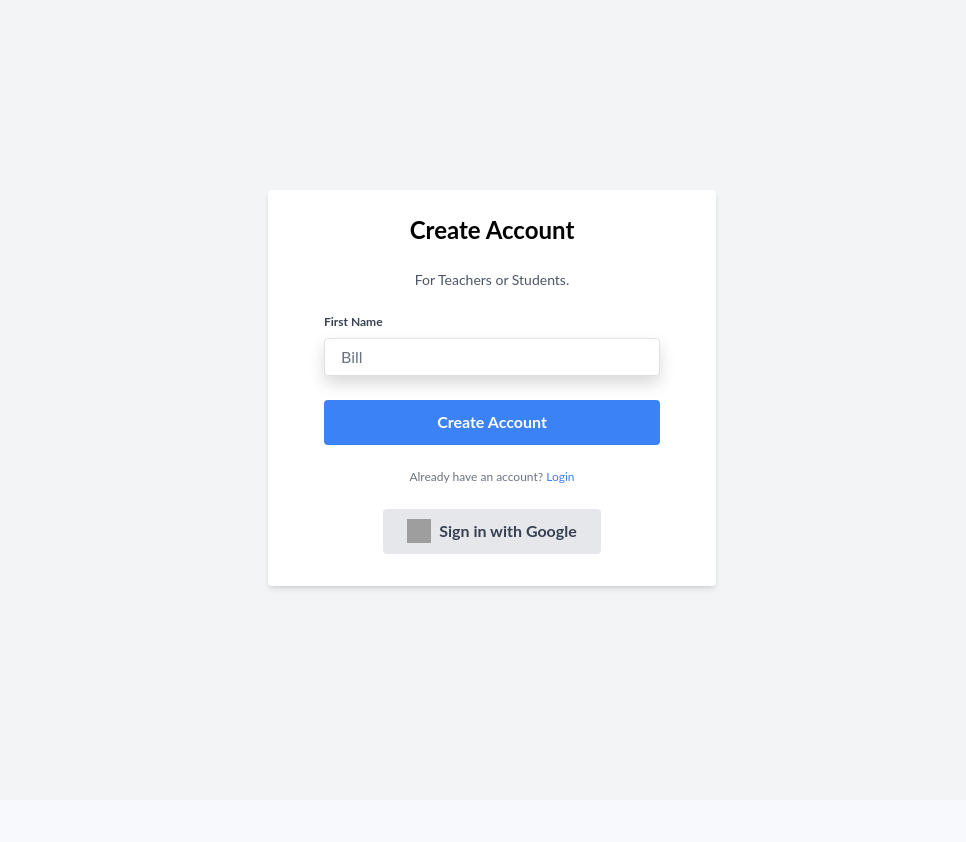
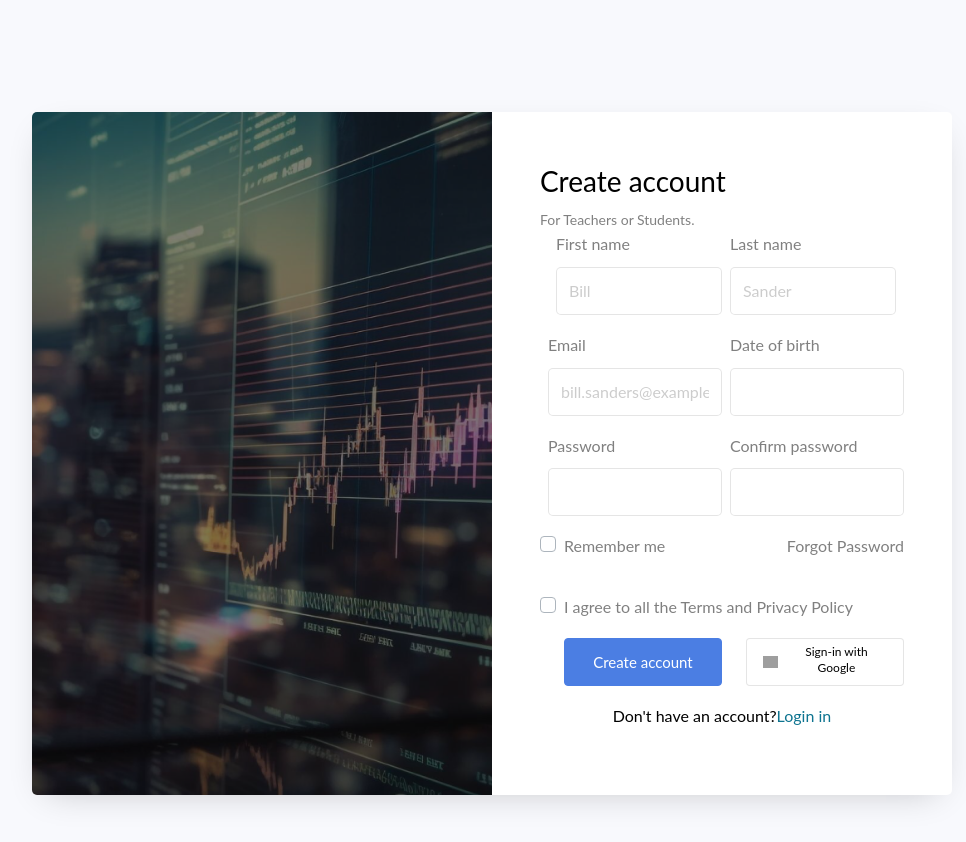
Before and after one commit to shrasht971/tousonenew, a React (Create React App) app: page /signup in a window 1280 px wide. Shown: the top 842 px of the page, without its empty margins (148-1114 px from the left). Before the commit the page ends 800 px from the top, so only its background shows below. Built offline with nearby package versions, Linux system fonts and the light colour scheme; grey boxes are pictures that could not be loaded.

Commit message:
Add on space.

```diff
--- a/src/pages/SignupPage.js
+++ b/src/pages/SignupPage.js
@@ -1,59 +1,159 @@
 import React from "react";
 import { Link } from "react-router-dom";
+import "../pages/styles/bootstrap.min.css";
+import "../pages/styles/style.css";
 
-const SignupPage = () => {
+const SignupPage = ({ }) => {
+
+
   return (
-    <div className="bg-gray-100 min-h-screen flex justify-center items-center">
-      <div className="bg-white shadow-md rounded px-8 pt-6 pb-8 mb-4 w-full max-w-md">
-        <h3 className="text-2xl font-bold text-center mb-4">Create Account</h3>
-        <p className="text-sm text-gray-600 text-center mb-4">
+    <div className="">
+
+
+      <section class="ftco-section">
+        <div class="container">
+
+          <div class="row justify-content-center">
+            <div class="col-md-12 col-lg-10">
+              <div class="wrap d-md-flex">
+                <div class="img bgimg"></div>
+
+                <div class="login-wrap p-4 p-md-5">
+                  <div class="">
+                    <div class="w-100">
+                      <h3 class="mb-2">Create account</h3>
+                    </div>
+                    <div className="text-sm  text-current ">
                       For Teachers or Students.
-        </p>
+                    </div>
 
-        <form className="px-4 md:px-0">
-          <div className="mb-4">
-            <label htmlFor="firstName" className="block text-gray-700 text-sm md:sm:text-xs font-bold mb-2">
-              First Name
+                  </div>
+                  <form action="#" class="signin-form">
+                    <div class="flex d-flex mx-2">
+                      <div class="form-group mb-3 mx-2">
+                        <label class="" for="name">
+                          First name
                         </label>
                         <input
-              id="firstName"
                           type="text"
+                          class="form-control"
                           placeholder="Bill"
-              className="shadow appearance-none border rounded w-full py-2 px-3 text-gray-700 leading-tight focus:outline-none focus:shadow-outline"
                           required
                         />
                       </div>
 
-          {/* Other form fields */}
+                      <div class="form-group mb-3 ">
+                        <label class="" for="password">
+                          Last name
+                        </label>
+                        <input
+                          type="text"
+                          class="form-control"
+                          placeholder="Sander"
+                          required
+                        />
+                      </div>
+                      </div>
+                      <div class='flex'>
+                      <div class="form-group mb-3 mx-2">
+                        <label class="" for="name">
+                          Email
+                        </label>
+                        <input
+                          type="text"
+                          class="form-control"
+                          placeholder="bill.sanders@example.com"
+                          required
+                        />
+                      </div>
+                      <div class="form-group mb-3">
+                        <label class="" for="password">
+                          Date of birth
+                        </label>
+                        <input
+                          type="password"
+                          class="form-control"
+                          placeholder=""
+                          required
+                        />
+                      </div>
+                      </div>
+                      <div class='flex '>
+                      <div class="form-group mb-3 mx-2">
+                        <label class="" for="Password">
+                          Password
+                        </label>
+                        <input
+                          type="text"
+                          class="form-control"
 
-          <div className="mb-6">
+                          required
+                        />
+                      </div>
+                      <div class="form-group mb-3">
+                        <label class="" for="Confirm password">
+                        Confirm password
+                        </label>
+                        <input
+                          type="password"
+                          class="form-control"
+
+                          required
+                        />
+                      </div>
+                    </div>
+                    <div class="form-group ">
+                      <div class="custom-control custom-checkbox mb-3">
+                      <div class='d-flex justify-between '>
+                        <input type="checkbox" class="custom-control-input" id="rememberMe" />
+                        <label class="custom-control-label" for="rememberMe">Remember me</label>
+                        <div class="form-group d-md">
+                      <div class="w-90  text-md-right">
+                        <a href="#" class="text-cyan-800">
+                          Forgot Password
+                        </a>
+                      </div>
+                    </div>
+                    </div>
+                      </div>
+                      <div class="custom-control custom-checkbox mb-3">
+                        <input type="checkbox" class="custom-control-input" id="agreeTerms" />
+                        <label class="custom-control-label" for="agreeTerms">I agree to all the Terms and Privacy Policy</label>
+                      </div>
+                      </div>
+
+
+                    <div class="form-group d-flex ">
                       <button
                         type="submit"
-              className="bg-blue-500 hover:bg-blue-700 text-white font-bold py-2 px-4 rounded focus:outline-none focus:shadow-outline w-full"
+                        class="form-control btn btn-primary rounded  submit mx-4 px-3"
                       >
-              Create Account
+                        Create account
                       </button>
+                      <button type="button" className="form-control btn btn-outline-primary rounded submit px-3 bg-sky-800 d-flex align-items-center justify-content-center">
+                        <img src="https://upload.wikimedia.org/wikipedia/commons/4/4a/Logo_2013_Google.png" alt="Google icon" className="mr-2 text-3xl font-bold " style={{ width: '15px' }} />
+                        <p class='text-xs font-normal mt-[9%]'> Sign-in with Google</p>
+                      </button>
+                    <div>
+
+
                     </div>
-
-          <p className="text-center text-gray-500 text-xs">
-            Already have an account?{" "}
-            <Link to="./login" className="text-blue-500 hover:text-blue-700">
-              Login
+                    </div>
+                  </form>
+                  <p class="text-center font- normal text-black">
+                    Don't have an account?
+                    <Link to="./login">
+                      <a data-toggle="tab" class="text-cyan-700 " href="#signup">
+                        Login in
+                      </a>
                     </Link>
                   </p>
-        </form>
-
-        <div className="flex justify-center mt-4">
-          <button className="flex items-center bg-gray-200 hover:bg-gray-300 text-gray-700 font-bold py-2 px-4 rounded">
-            <img
-              src="https://upload.wikimedia.org/wikipedia/commons/4/4a/Logo_2013_Google.png"
-              alt="Google icon"
-              className="w-6 h-6 mr-2"
-            />
-            <span>Sign in with Google</span>
-          </button>
                 </div>
               </div>
+            </div>
+          </div>
+        </div>
+      </section>
     </div>
   );
 };
```
Lines whose indentation alone changed are shown as unchanged.
